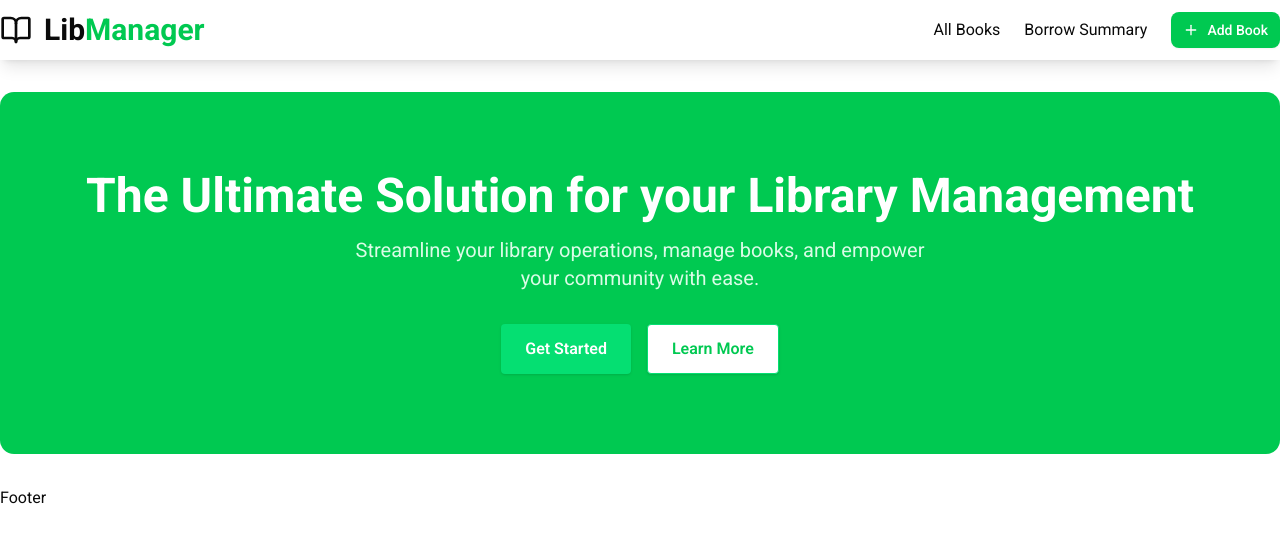
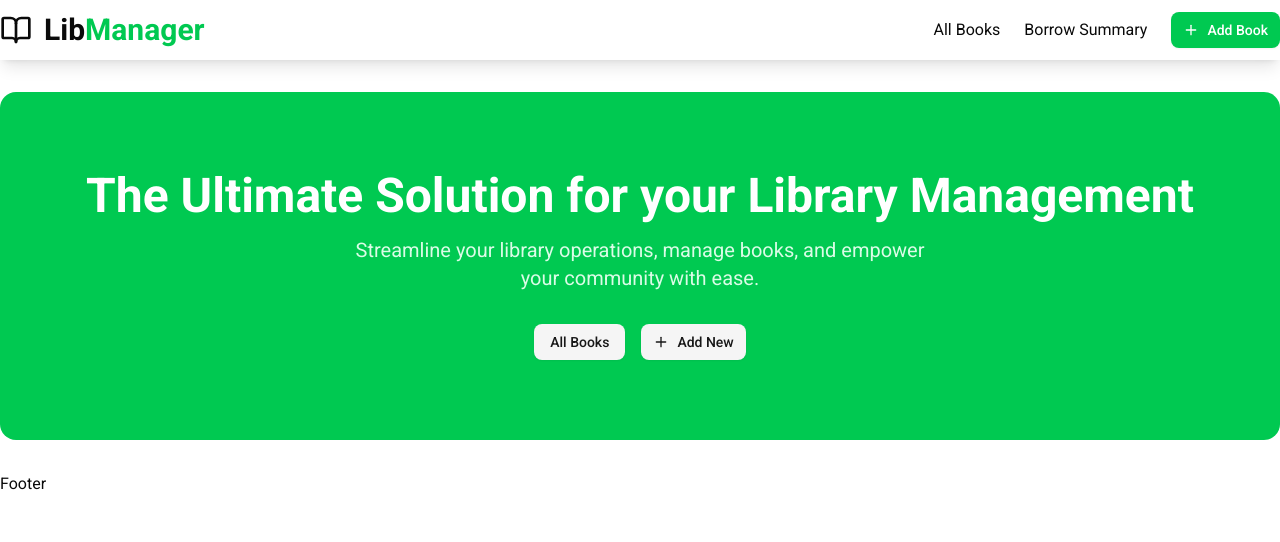
Before and after one commit to iamabraryeasir/Library-Management-System-Frontend, a React (Vite) app: page / in a window 1280 px wide. Shown: the top 542 px of the page. Built offline with nearby package versions, Linux system fonts and the light colour scheme.

Commit message:
feat: update HeroSection to use buttons for navigation and improve styling

```diff
--- a/src/components/sections/HeroSection.tsx
+++ b/src/components/sections/HeroSection.tsx
@@ -1,8 +1,12 @@
+import { Plus } from 'lucide-react';
+import { Button } from '../ui/button';
+import { Link } from 'react-router';
+
 export default function HeroSection() {
   return (
     <section className="max-w-7xl mx-auto py-8 px-5 lg:px-0">
-      <div className="bg-green-500 py-20 flex flex-col items-center text-center rounded-xl">
-        <h1 className="text-4xl md:text-5xl font-bold text-white font-['Roboto'] mb-4">
+      <div className="bg-green-500 py-10 lg:py-20 px-5 flex flex-col items-center text-center rounded-2xl">
+        <h1 className="text-3xl md:text-4xl lg:text-5xl font-bold text-white mb-4">
           The Ultimate Solution for your Library Management
         </h1>
         <p className="text-lg md:text-xl text-green-100 font-['Roboto'] mb-8 max-w-xl">
@@ -10,12 +14,14 @@ export default function HeroSection() {
           community with ease.
         </p>
         <div className="flex gap-4">
-          <button className="bg-green-400 hover:bg-green-300 text-white font-['Roboto'] font-semibold py-3 px-6 rounded shadow transition">
-            Get Started
-          </button>
-          <button className="bg-white hover:bg-green-100 text-green-500 font-['Roboto'] font-semibold py-3 px-6 rounded shadow transition border border-green-400">
-            Learn More
-          </button>
+          <Link to="/books">
+            <Button variant="secondary">All Books</Button>
+          </Link>
+          <Link to="/create-book">
+            <Button variant="secondary">
+              <Plus /> Add New
+            </Button>
+          </Link>
         </div>
       </div>
     </section>
```
